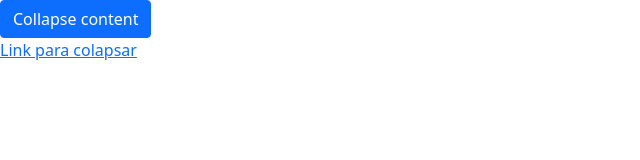
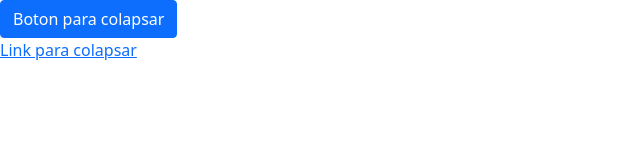
Before and after one commit to MBascoy/HTML-CSS-Examples, a plain HTML site: page Bootstrap collapse/index.html in a window 1280 px wide. Shown: the whole page, without its empty margins (0-640 px from the left). Drawn offline with Linux system fonts and the light colour scheme.

Commit message:
fix bootstrap collapse

```diff
--- a/Bootstrap collapse/index.html
+++ b/Bootstrap collapse/index.html
@@ -11,7 +11,7 @@
     </script>
 
     <button class="btn btn-primary" type="button" data-bs-toggle="collapse" data-bs-target="#content" aria-expanded="false" aria-controls="collapseExample">
-      Collapse content
+      Boton para colapsar
     </button>
 
     <div id="content" class="collapse" style="width:30%;">
```
